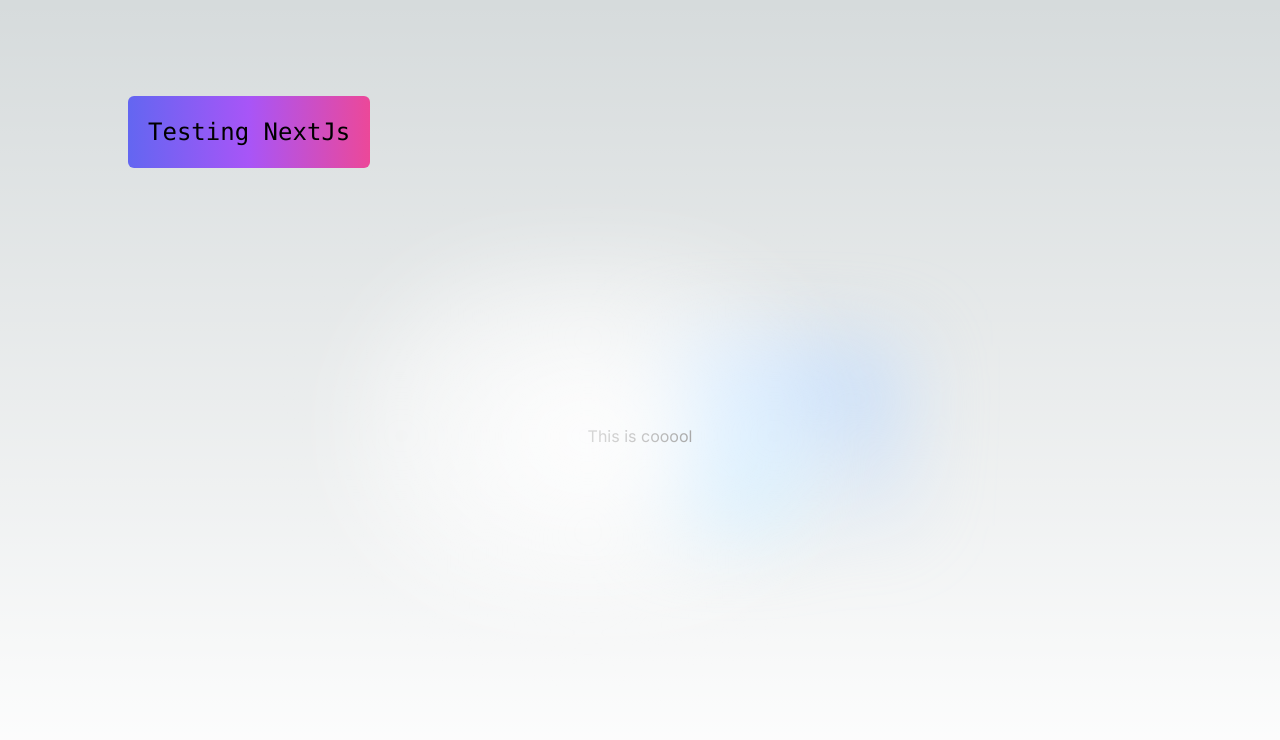
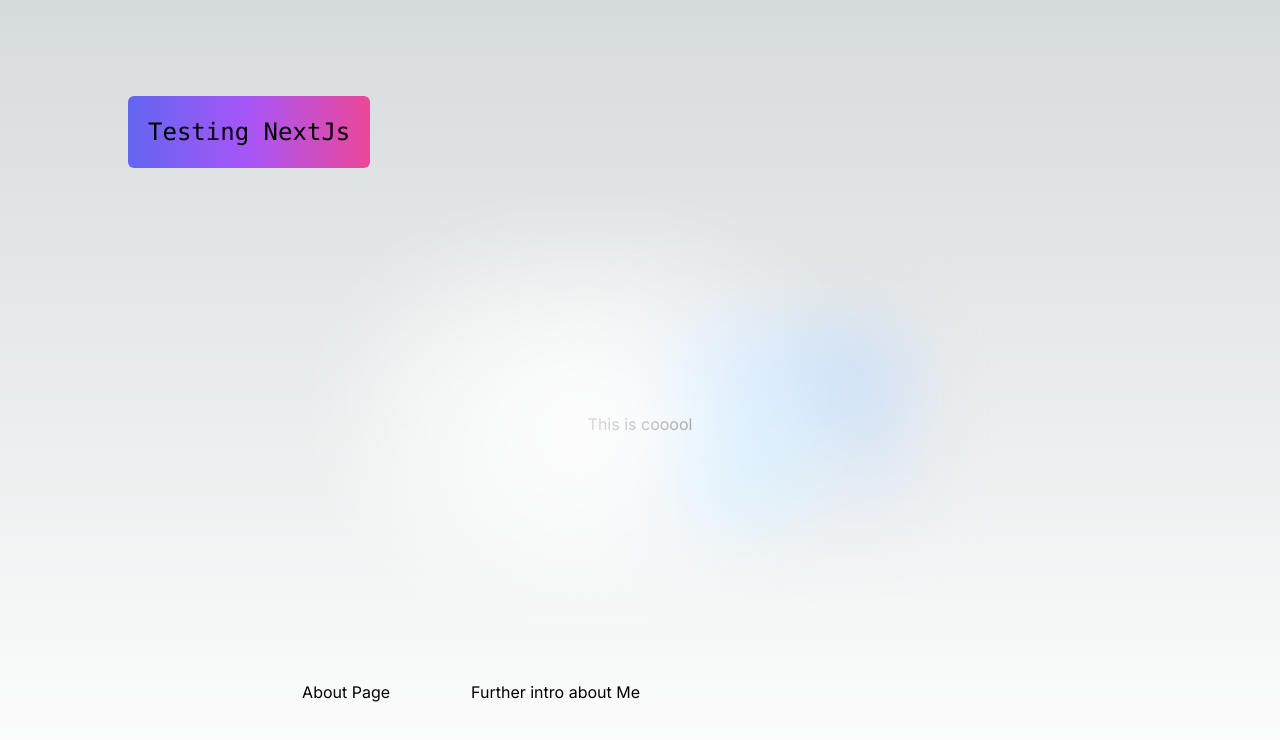
Before and after one commit to chayilDeborah/nextjs-sample, a Next.js app: page / in a window 1280 px wide. Shown: the top 740 px of the page. Built offline with nearby package versions, Linux system fonts and the light colour scheme.

Commit message:
feat: import ABout nd AboutMe route into main page

```diff
--- a/app/page.js
+++ b/app/page.js
@@ -1,4 +1,5 @@
 import Image from 'next/image'
+import Link from 'next/link'
 
 export default function Home() {
   return (
@@ -14,7 +15,8 @@
       </div>
 
       <div className="mb-32 grid text-center lg:mb-0 lg:grid-cols-4 lg:text-left">
-
+        <div><Link href='/about'>About Page</Link></div>
+        <div><Link href='/about/aboutMe'>Further intro about Me</Link></div>
       </div>
     </main>
   )
```
